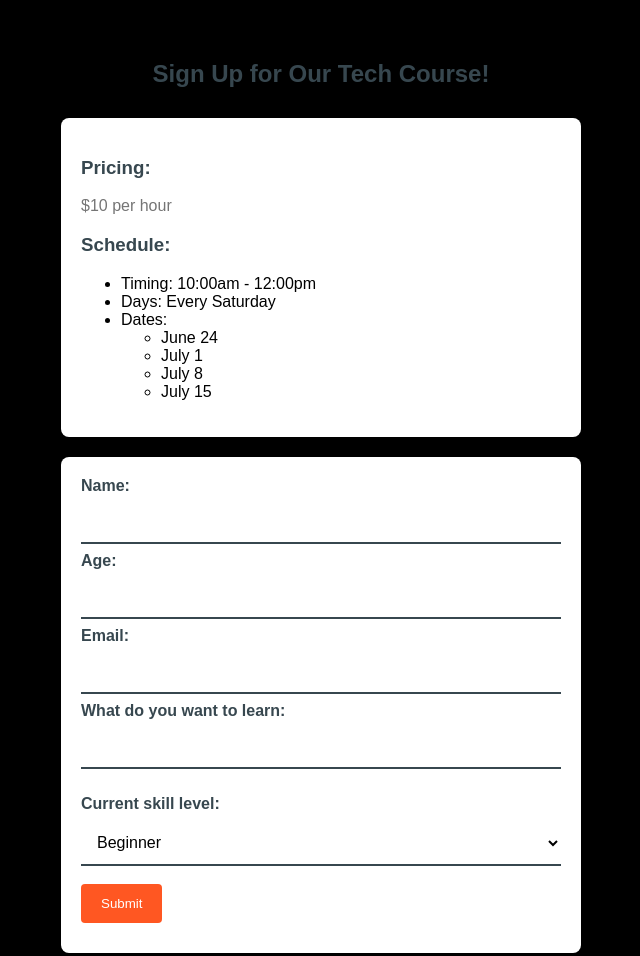
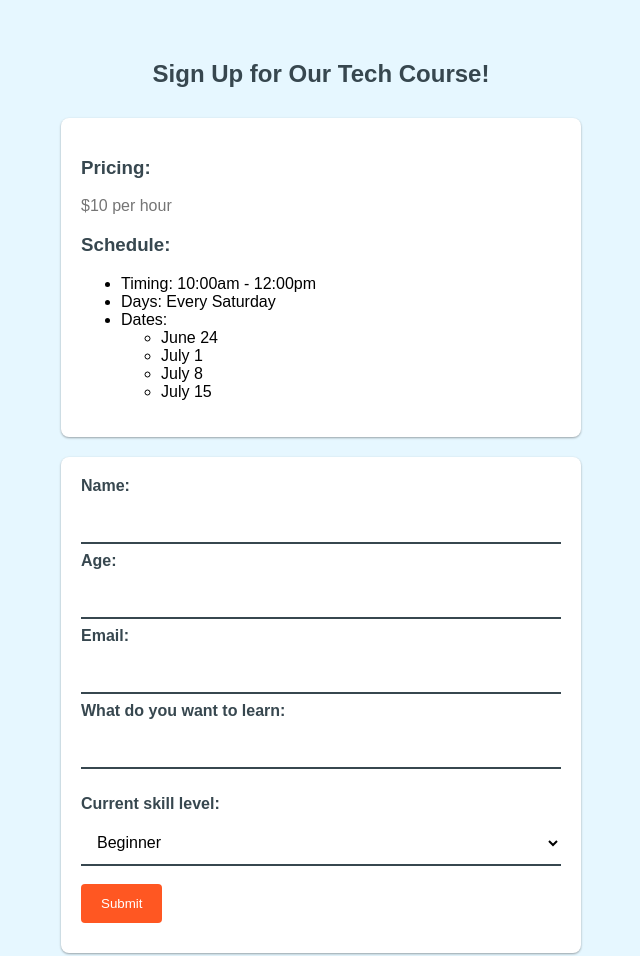
Before and after one commit to joelc0193/TechCourse, a plain HTML site: page index.html in a window 1280 px wide. Shown: the whole page, without its empty margins (319-959 px from the left). Drawn offline with Linux system fonts and the light colour scheme.

Commit message:
updated index.html

```diff
--- a/index.html
+++ b/index.html
@@ -7,7 +7,7 @@
       font-family: Arial, sans-serif;
       margin: 0;
       padding: 0;
-      background-color: #000000;
+      background-color: #e6f7ff;
     }
 
     .container {
```
